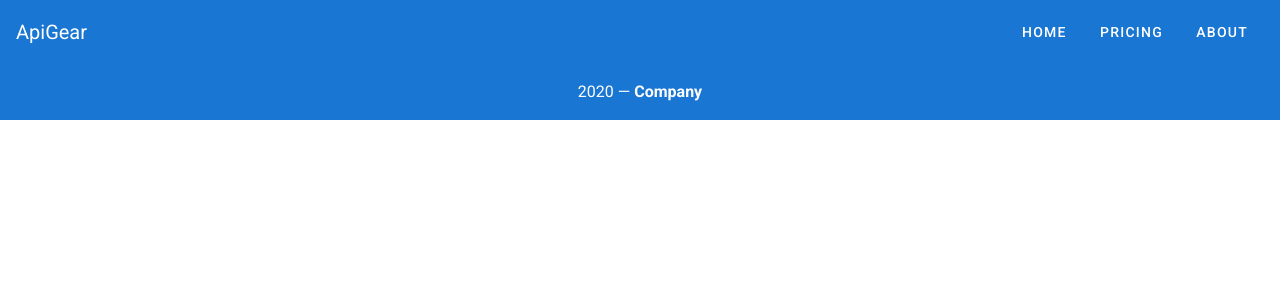
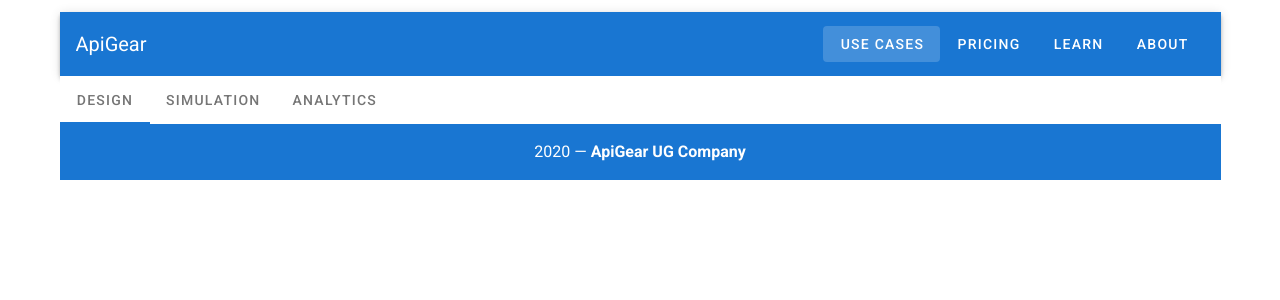
Before and after one commit to apigear-io/apigear.io, a Nuxt app: page /cases in a window 1280 px wide. Shown: the top 300 px of the page. Built offline with nearby package versions, Linux system fonts and the light colour scheme.

Commit message:
update ui

```diff
--- a/components/AppBar.vue
+++ b/components/AppBar.vue
@@ -14,8 +14,9 @@ export default {
   data() {
     return {
       links: [
-        { title: 'Home', to: '/' },
+        { title: 'Use Cases', to: '/cases' },
         { title: 'Pricing', to: '/pricing' },
+        { title: 'Learn', to: '/learn' },
         { title: 'About', to: '/about' }
       ]
     }
--- a/components/Footer.vue
+++ b/components/Footer.vue
@@ -12,7 +12,7 @@
         {{ link }}
       </v-btn>
       <v-col class="primary py-4 text-center white--text" cols="12">
-        {{ new Date().getFullYear() }} — <strong>Company</strong>
+        {{ new Date().getFullYear() }} — <strong>ApiGear UG Company</strong>
       </v-col>
     </v-row>
   </v-footer>
--- a/layouts/default.vue
+++ b/layouts/default.vue
@@ -1,12 +1,14 @@
 <template>
   <v-app>
-    <v-sheet color="blue-grey lighten-5">
-      <AppBar />
-      <v-content>
-        <nuxt></nuxt>
-      </v-content>
-    </v-sheet>
-    <Footer />
+    <v-container>
+      <v-sheet color="blue-grey lighten-5">
+        <AppBar />
+        <v-main>
+          <nuxt></nuxt>
+        </v-main>
+      </v-sheet>
+      <Footer />
+    </v-container>
   </v-app>
 </template>
 
--- a/nuxt.config.js
+++ b/nuxt.config.js
@@ -1,5 +1,3 @@
-import colors from 'vuetify/es5/util/colors'
-
 export default {
   mode: 'universal',
   /*
--- /dev/null
+++ b/pages/cases.vue
@@ -0,0 +1,20 @@
+<template>
+  <div>
+    <v-tabs>
+      <v-tab to="/cases/design">
+        Design
+      </v-tab>
+      <v-tab to="/cases/simulate">
+        Simulation
+      </v-tab>
+      <v-tab to="/cases/analyse">
+        Analytics
+      </v-tab>
+    </v-tabs>
+    <nuxt-child></nuxt-child>
+  </div>
+</template>
+
+<script>
+export default {}
+</script>
--- /dev/null
+++ b/pages/cases/analyse.vue
@@ -0,0 +1,9 @@
+<template>
+  <v-card>
+    <v-card-title>API Analytics</v-card-title>
+  </v-card>
+</template>
+
+<script>
+export default {}
+</script>
--- /dev/null
+++ b/pages/cases/design.vue
@@ -0,0 +1,9 @@
+<template>
+  <v-card>
+    <v-card-title>API Design</v-card-title>
+  </v-card>
+</template>
+
+<script>
+export default {}
+</script>
--- /dev/null
+++ b/pages/cases/simulate.vue
@@ -0,0 +1,9 @@
+<template>
+  <v-card>
+    <v-card-title>API Simulation</v-card-title>
+  </v-card>
+</template>
+
+<script>
+export default {}
+</script>
```
Also changed, not shown: 1 other file (tests, documents, lock files or other folders).
